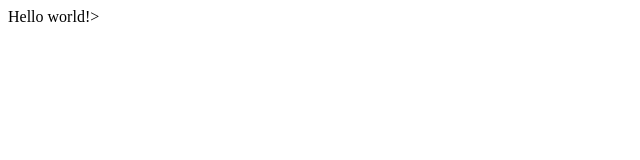
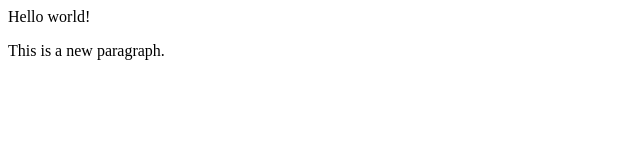
Before and after one commit to PUNDLIK843196/apnacollege-demo, a plain HTML site: page index.html in a window 1280 px wide. Shown: the whole page, without its empty margins (0-640 px from the left). Drawn offline with Linux system fonts and the light colour scheme.

Commit message:
Add new paragraph

```diff
--- a/index.html
+++ b/index.html
@@ -1 +1,2 @@
-<p>Hello world!></p>
+<p>Hello world!</p>
+<p>This is a new paragraph.</p>
```
Also changed, not shown: 1 other file.
